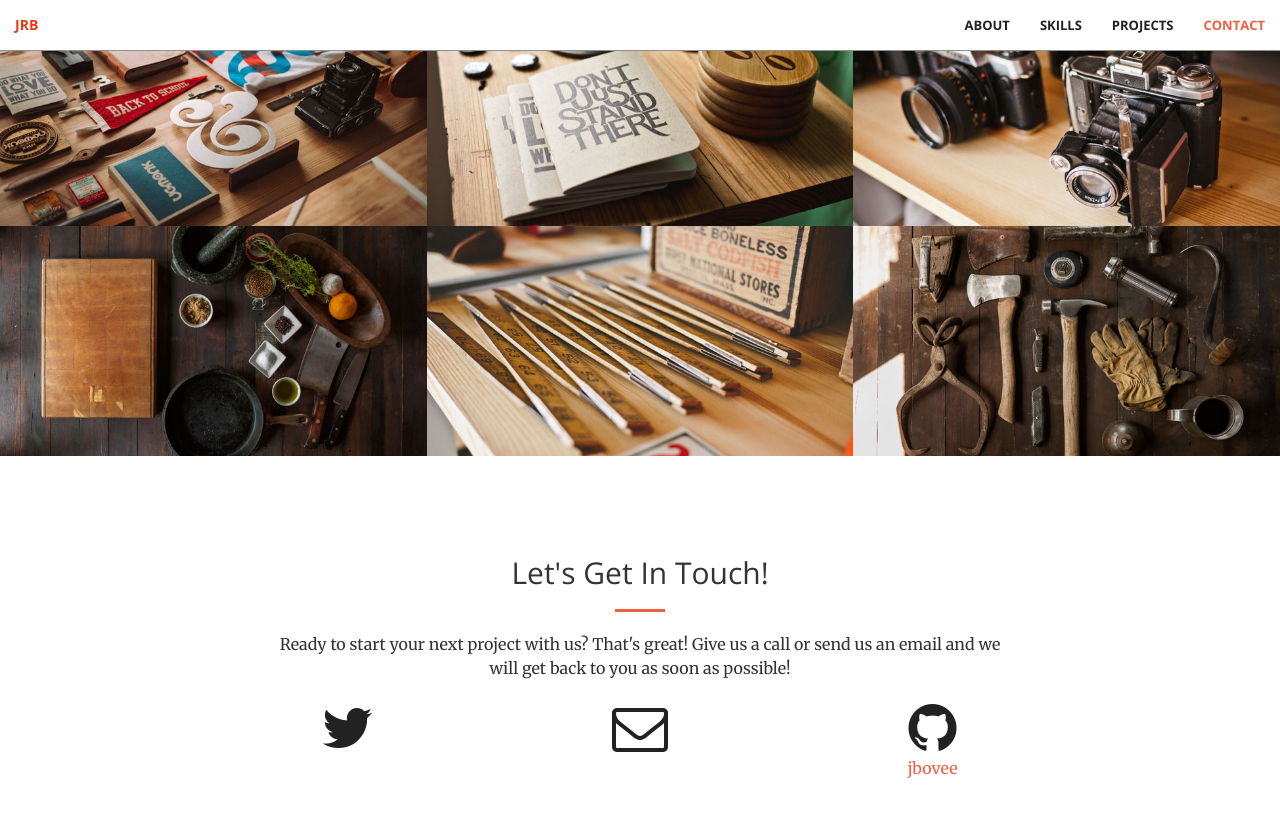
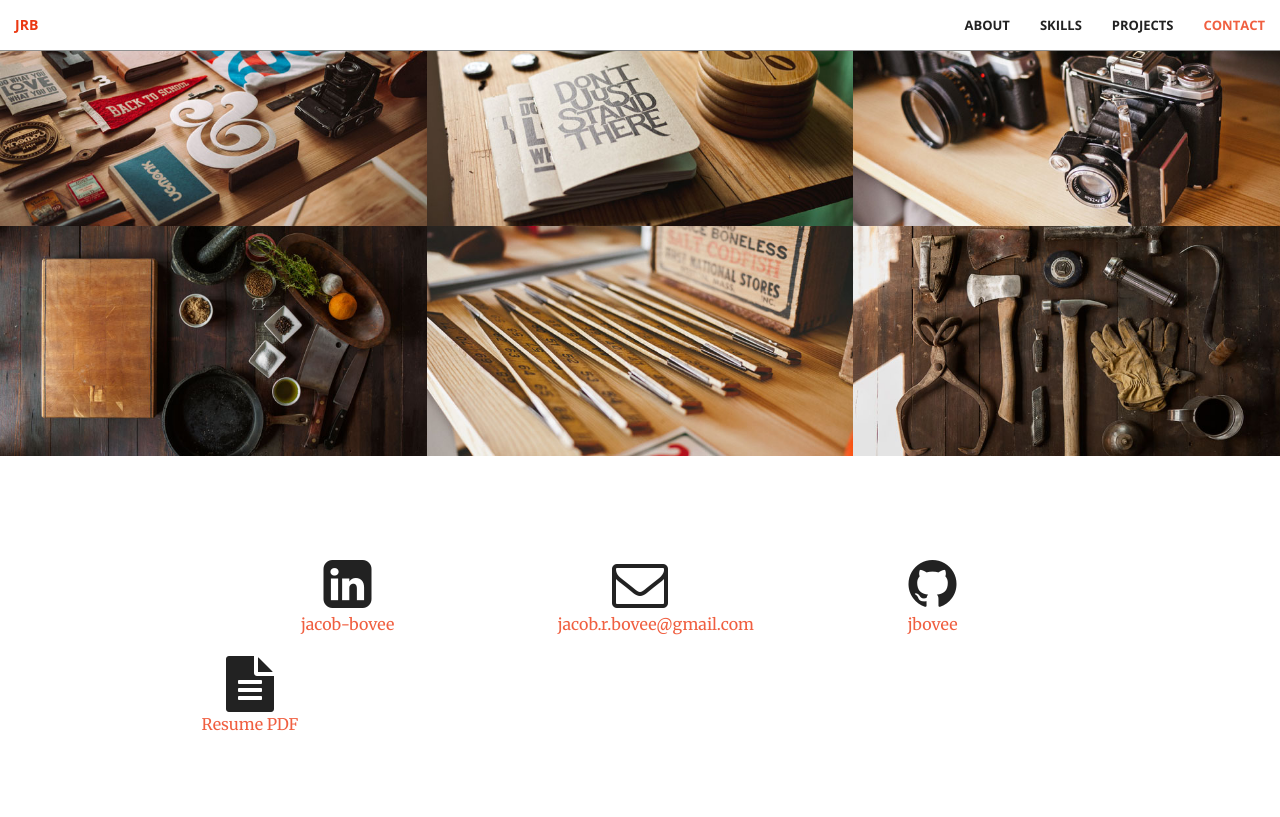
Before and after one commit to jbovee/jbovee.github.io, a Jekyll site: the page built from index.html, in a window 1280 px wide and 900 px high, scrolled down 1360 px. Shown: the top 817 px of the window. Built offline with Jekyll 4.4.1, drawn with Linux system fonts in a browser that asks for light colours.

Commit message:
Updated contact section, and added/removed proper pieces to config

```diff
--- a/_config.yml
+++ b/_config.yml
@@ -1,12 +1,12 @@
 # Site settings
 title: Jacob Bovee
-email:
+email: jacob.r.bovee@gmail.com
 description: > # this means to ignore newlines until "baseurl:"
 baseurl: "" # the subpath of your site, e.g. /blog/
 url: "" # the base hostname & protocol for your site
 
-twitter_username:
 github_username: jbovee
+linkedin: jacob-bovee
 
 # Build settings
 markdown: kramdown
--- a/_includes/contact.html
+++ b/_includes/contact.html
@@ -1,15 +1,15 @@
 <section id="contact">
     <div class="container">
         <div class="row">
-            <div class="col-lg-8 col-lg-offset-2 text-center">
+            <!--<div class="col-lg-8 col-lg-offset-2 text-center">
                 <h2 class="section-heading">Let's Get In Touch!</h2>
                 <hr class="primary">
                 <p>Ready to start your next project with us? That's great! Give us a call or send us an email and we will get back to you as soon as possible!</p>
-            </div>
+            </div>-->
         <div class="col-lg-2 col-lg-offset-2 text-center">
-            <a href="https://twitter.com/{{ site.twitter_username }}">
-                <i class="fa fa-twitter fa-3x wow bounceIn" data-wow-delay=".1s"></i>
-                <p>{{ site.twitter_username }}</p>
+            <a href="https://linkedin.com/in/{{ site.linkedin }}">
+                <i class="fa fa-linkedin-square fa-3x wow bounceIn" data-wow-delay=".1s"></i>
+                <p>{{ site.linkedin }}</p>
             </a>
         </div>
         <div class="col-lg-2 col-lg-offset-1 text-center">
@@ -24,6 +24,12 @@
                 <p>{{ site.github_username }}</p>
             </a>
         </div>
+        <div class="col-lg-2 col-lg-offset-1 text-center">
+            <a href="/resume.pdf">
+            <i class="fa fa-file-text fa-3x wow bounceIn" data-wow-delay=".1s"></i>
+                <p>Resume PDF</p>
+            </a>
+        </div>
 
     </div>
 </section>
```
